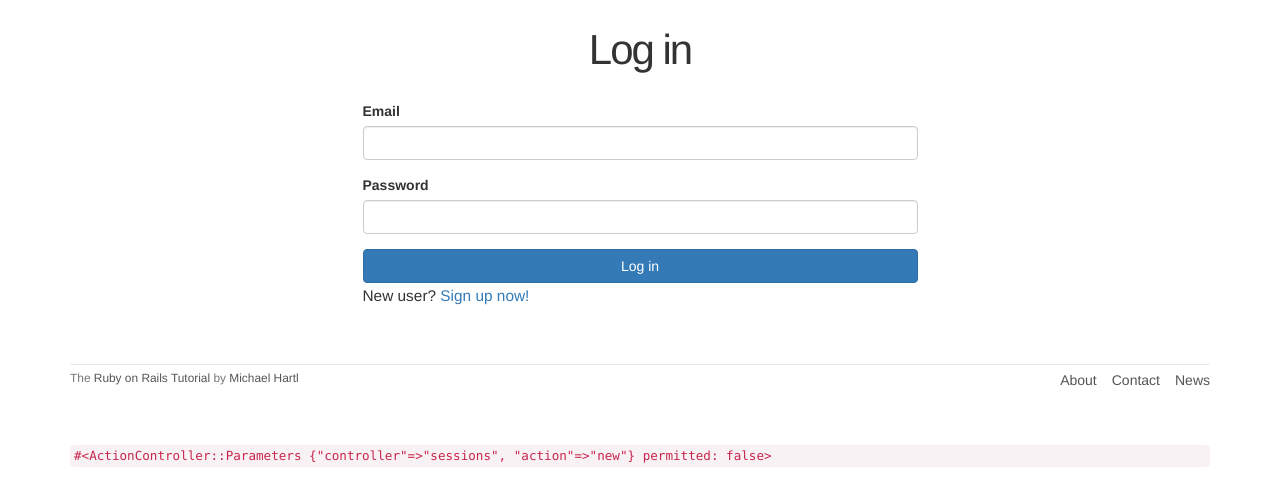
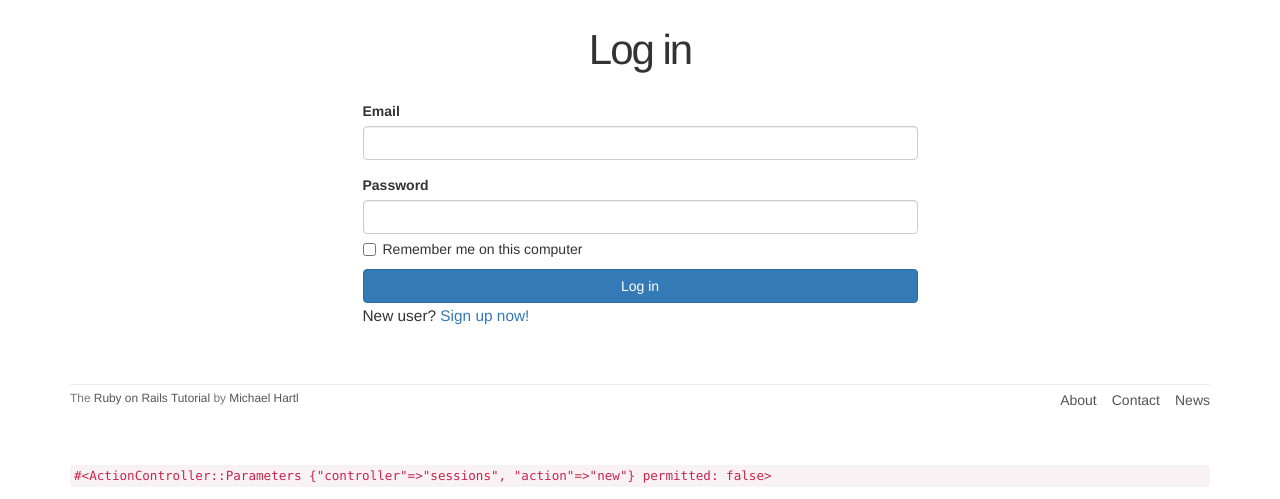
Before and after one commit to ThanhcongPhung/IT3042_Ruby, a Rails app: page /login in a window 1280 px wide. Shown: the part 51-550 px from the top of the page. Run offline with Rails 7, Linux system fonts and the light colour scheme; style sheets or scripts are compiled from the project's sources; some libraries are stand-ins or nearby versions.

Commit message:
done hw7 with advance login

```diff
--- a/HW7/sample_app/app/assets/stylesheets/custom.css.scss
+++ b/HW7/sample_app/app/assets/stylesheets/custom.css.scss
@@ -165,3 +165,16 @@
     color: $state-danger-text;
   }
 }
+.checkbox {
+  margin-top: -10px;
+  margin-bottom: 10px;
+  span {
+    margin-left: 20px;
+    font-weight: normal;
+  }
+}
+
+#session_remember_me {
+  width: auto;
+  margin-left: 0;
+}
--- a/HW7/sample_app/app/controllers/sessions_controller.rb
+++ b/HW7/sample_app/app/controllers/sessions_controller.rb
@@ -8,6 +8,8 @@
     if user && user.authenticate(params[:session][:password])
       # Log the user in and redirect to the user's show page.
       log_in user
+      params[:session][:remember_me] == '1' ? remember(user) : forget(user)
+      remember user
       redirect_to user
     else
       # Create an error message.
@@ -17,7 +19,7 @@
   end
 
   def destroy
-    log_out
+    log_out if logged_in?
     redirect_to root_url
   end
 end
--- a/HW7/sample_app/app/helpers/sessions_helper.rb
+++ b/HW7/sample_app/app/helpers/sessions_helper.rb
@@ -4,10 +4,22 @@
   def log_in(user)
     session[:user_id] = user.id
   end
+  # Remembers a user in a persistent session.
+  def remember(user)
+    user.remember
+    cookies.permanent.signed[:user_id] = user.id
+    cookies.permanent[:remember_token] = user.remember_token
+  end
   # Returns the current logged-in user (if any).
   def current_user
-    if session[:user_id]
-      @current_user ||= User.find_by(id: session[:user_id])
+    if (user_id = session[:user_id])
+      @current_user ||= User.find_by(id: user_id)
+    elsif (user_id = cookies.signed[:user_id])
+      user = User.find_by(id: user_id)
+      if user && user.authenticated?(cookies[:remember_token])
+        log_in user
+        @current_user = user
+      end
     end
   end
   # Returns true if the user is logged in, false otherwise.
@@ -18,4 +30,17 @@
     session.delete(:user_id)
     @current_user = nil
   end
+  # Forgets a persistent session.
+  def forget(user)
+    user.forget
+    cookies.delete(:user_id)
+    cookies.delete(:remember_token)
+  end
+
+  # Logs out the current user.
+  def log_out
+    forget(current_user)
+    session.delete(:user_id)
+    @current_user = nil
+  end
 end
--- a/HW7/sample_app/app/views/sessions/new.html.erb
+++ b/HW7/sample_app/app/views/sessions/new.html.erb
@@ -10,7 +10,10 @@
 
       <%= f.label :password %>
       <%= f.password_field :password, class: 'form-control' %>
-
+      <%= f.label :remember_me, class: "checkbox inline" do %>
+        <%= f.check_box :remember_me %>
+        <span>Remember me on this computer</span>
+      <% end %>
       <%= f.submit "Log in", class: "btn btn-primary" %>
     <% end %>
 
--- /dev/null
+++ b/HW7/sample_app/db/migrate/20191029085559_add_remember_digest_to_users.rb
@@ -0,0 +1,5 @@
+class AddRememberDigestToUsers < ActiveRecord::Migration[5.1]
+  def change
+    add_column :users, :remember_digest, :string
+  end
+end
```
Also changed, not shown: HW7/sample_app/app/models/user.rb (+22 -1 lines), HW7/sample_app/db/schema.rb.
